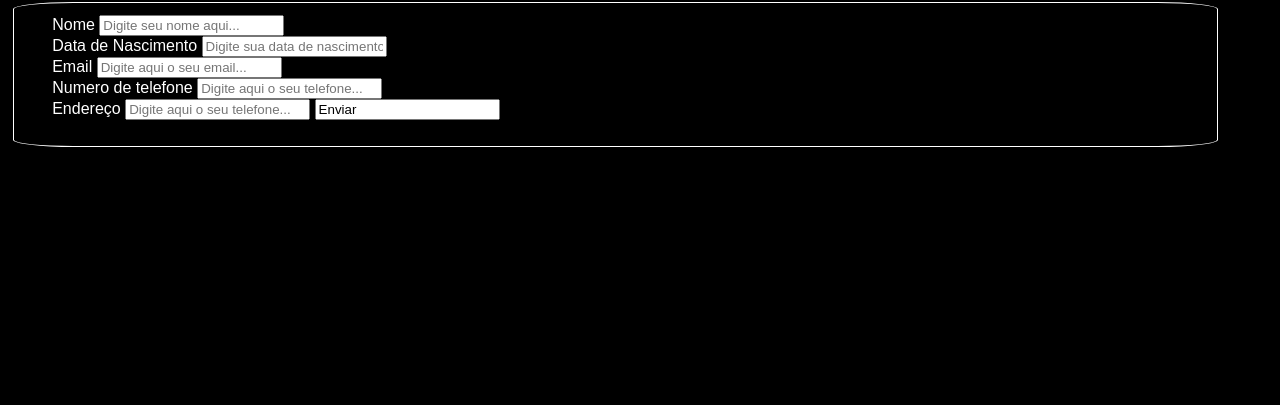
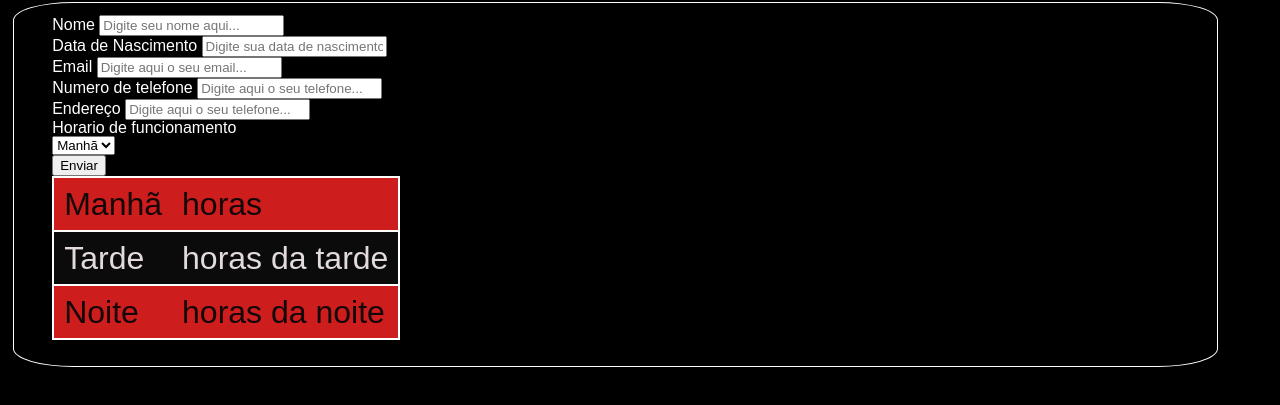
Before and after one commit to regicx/regentesite, a plain HTML site: page peter.html in a window 1280 px wide. Shown: the part 255-660 px from the top of the page. Drawn offline with Linux system fonts and the light colour scheme; a web font is replaced by a local one.

Commit message:
Add files via upload

```diff
--- a/peter.html
+++ b/peter.html
@@ -56,12 +56,37 @@
                 placeholder="Digite aqui o seu telefone..."
                 required>
 
+               <fieldset>
+                <legend>Horario de funcionamento</legend>
+                <select name=""id="">
+
+                    <option value="M">Manhã</option>
+                    <option value="T">Tarde</option>
+                    <option value="N">Noite</option>
+                </select>
+            </fieldset>
 
 
-            <input taype="submit"
+            <input type="submit"
             value="Enviar">
 
             </form>
+            <table>
+                <tr>
+                    <td>Manhã</td>
+                    <td>horas</td>
+                </tr>
+                <tr>
+                    <td>Tarde</td>
+                    <td>horas da tarde</td>
+
+                </tr>
+                <tr>
+                    <td>Noite</td>
+                    <td>horas da noite</td>
+                    </td>
+                </tr>
+            </table>
 
         </section>
 </body>
```
Also changed, not shown: aranha.html (+3 -3 lines), index.html (+1 -1 lines), miranha.html (+1 -1 lines).
